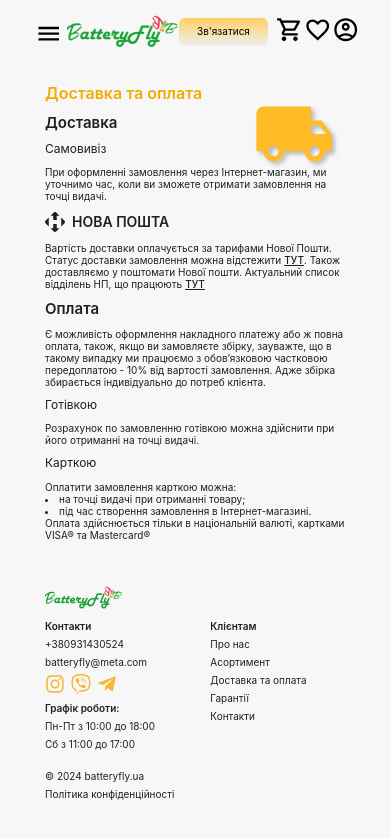
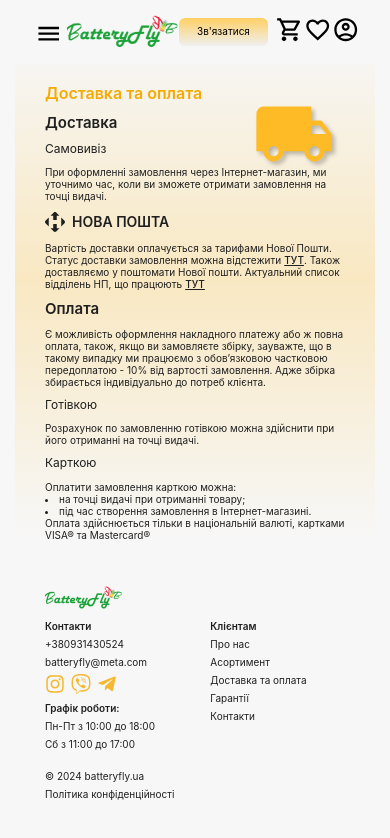
Before and after one commit to va7ul/Battery_Fly_Frontend, a React (Create React App) app: page /Battery_Fly_Frontend/delivery-and-payment in a window 390 px wide. Shown: the top 838 px of the page. Built offline with nearby package versions, Linux system fonts and the light colour scheme.

Commit message:
gradient for mobile

```diff
--- a/src/components/DeliveryPaymentPage/DeliveryPayment.styled.js
+++ b/src/components/DeliveryPaymentPage/DeliveryPayment.styled.js
@@ -2,15 +2,15 @@ import styled from 'styled-components';
 
 export const Container = styled.div`
   padding: 20px 30px;
+  background-image: linear-gradient(
+    180deg,
+    rgba(251, 208, 110, 0.04),
+    rgba(251, 208, 110, 0.39) 43.212%,
+    rgba(251, 208, 110, 0) 95.5%
+  );
 
   @media screen and (min-width: 1280px) {
     padding: 0 110px;
-    background-image: linear-gradient(
-      180deg,
-      rgba(251, 208, 110, 0.04),
-      rgba(251, 208, 110, 0.39) 43.212%,
-      rgba(251, 208, 110, 0) 95.5%
-    );
   }
 `;
 
```
